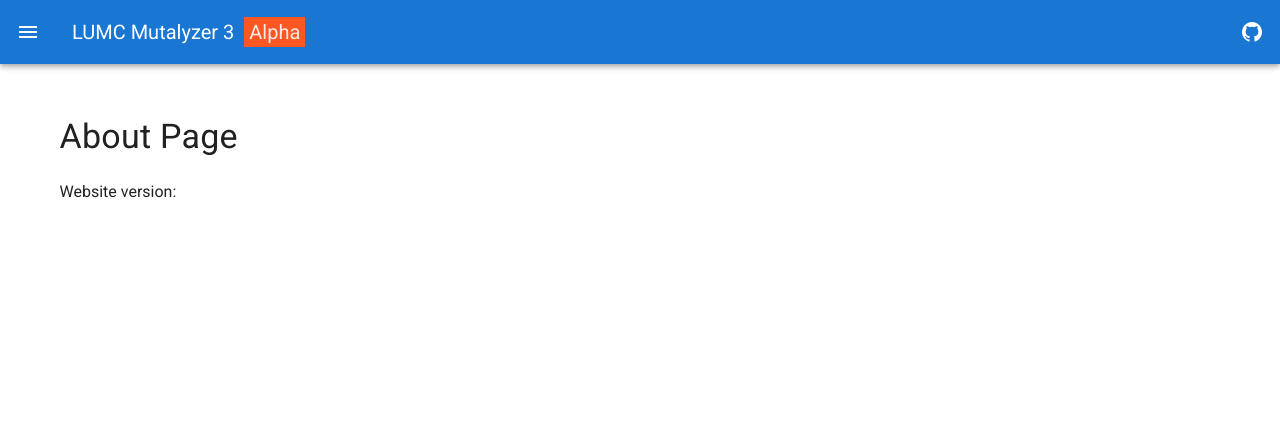
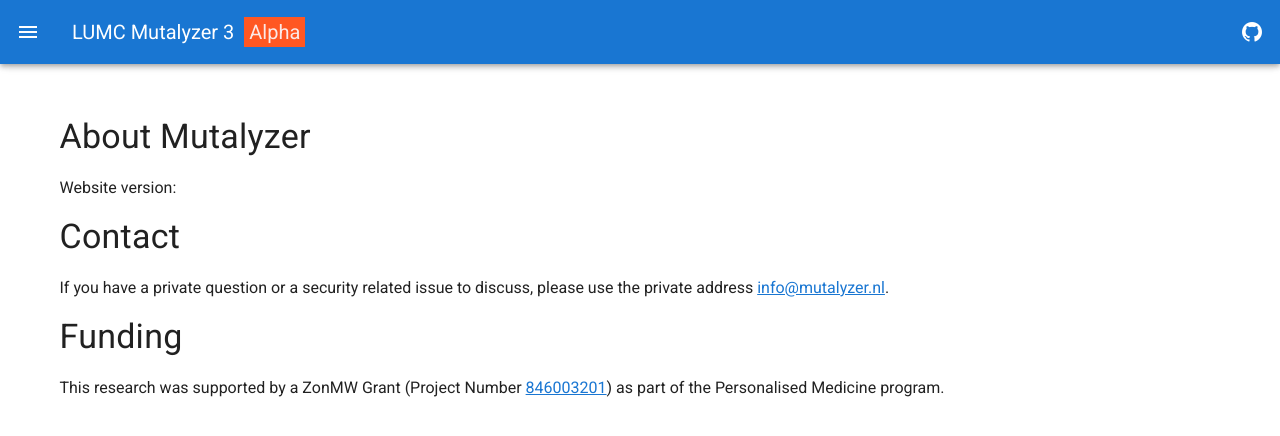
Before and after one commit to mutalyzer/website, a Vue app: page /about in a window 1280 px wide. Shown: the top 436 px of the page. Built offline with nearby package versions, Linux system fonts and the light colour scheme; what v-clipboard would draw is missing.

Commit message:
Update the about page

```diff
--- a/src/views/About.vue
+++ b/src/views/About.vue
@@ -2,9 +2,24 @@
   <v-container>
     <v-layout>
       <v-flex xs12>
-        <h1 class="display-1 mt-10">About Page</h1>
-        <br />
-        <p>Website version: {{ version }}</p>
+        <h1 class="display-1 mt-10">About Mutalyzer</h1>
+        <p class="mt-5">Website version: {{ version }}</p>
+
+        <h1 class="display-1">Contact</h1>
+        <p class="mt-5">
+          If you have a private question or a security related issue to discuss,
+          please use the private address
+          <a href="mailto: info@mutalyzer.nl">info@mutalyzer.nl</a>.
+        </p>
+
+        <h1 class="display-1">Funding</h1>
+        <p class="mt-5">
+          This research was supported by a ZonMW Grant (Project Number
+          <a
+            href="https://www.zonmw.nl/nl/onderzoek-resultaten/geneesmiddelen/programmas/project-detail/personalised-medicine/fair-genomes-a-national-guideline-to-promote-optimal-reuse-of-ngs-data-in-research-and-healthcare/verslagen/"
+            >846003201</a
+          >) as part of the Personalised Medicine program.
+        </p>
       </v-flex>
     </v-layout>
   </v-container>
```
